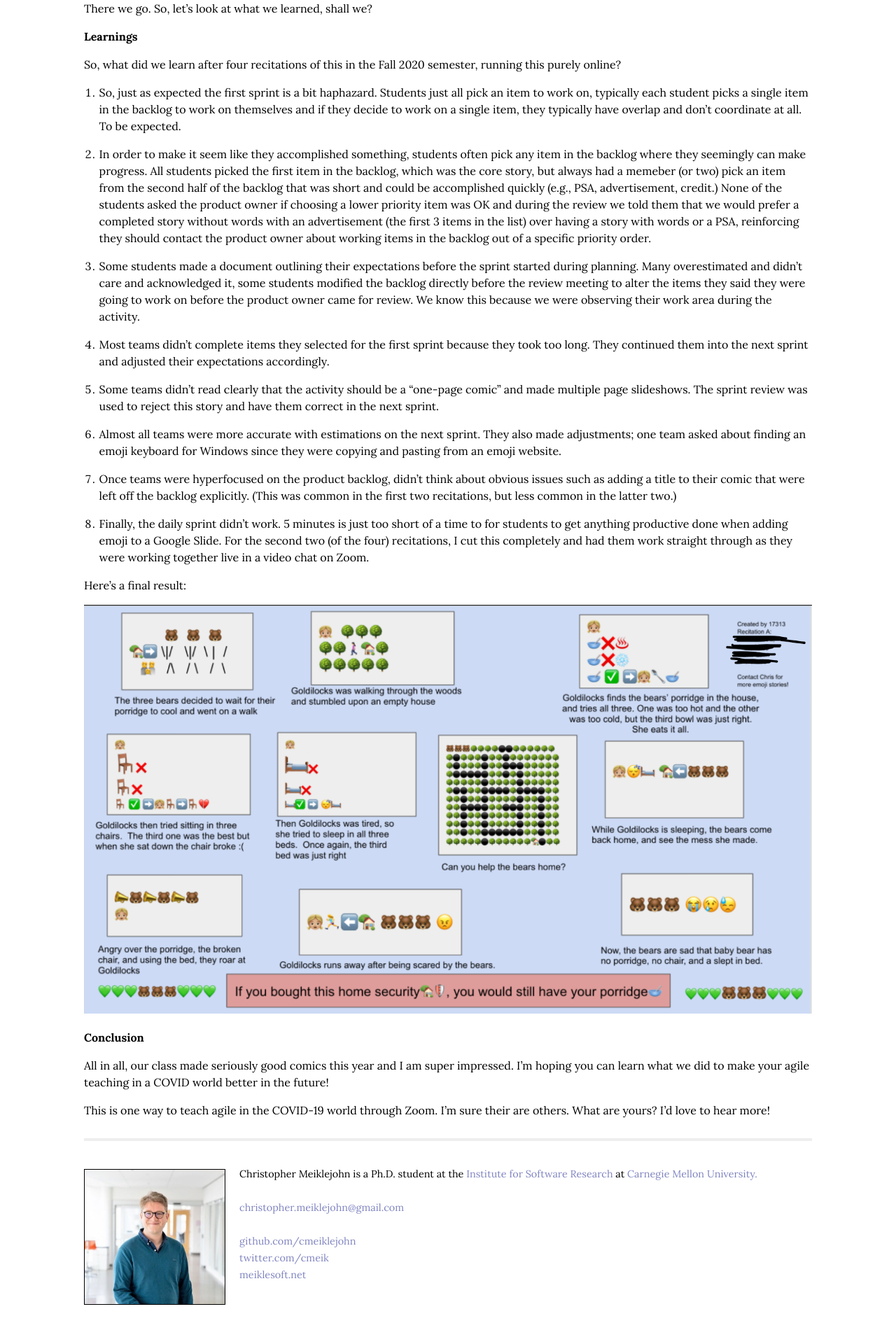
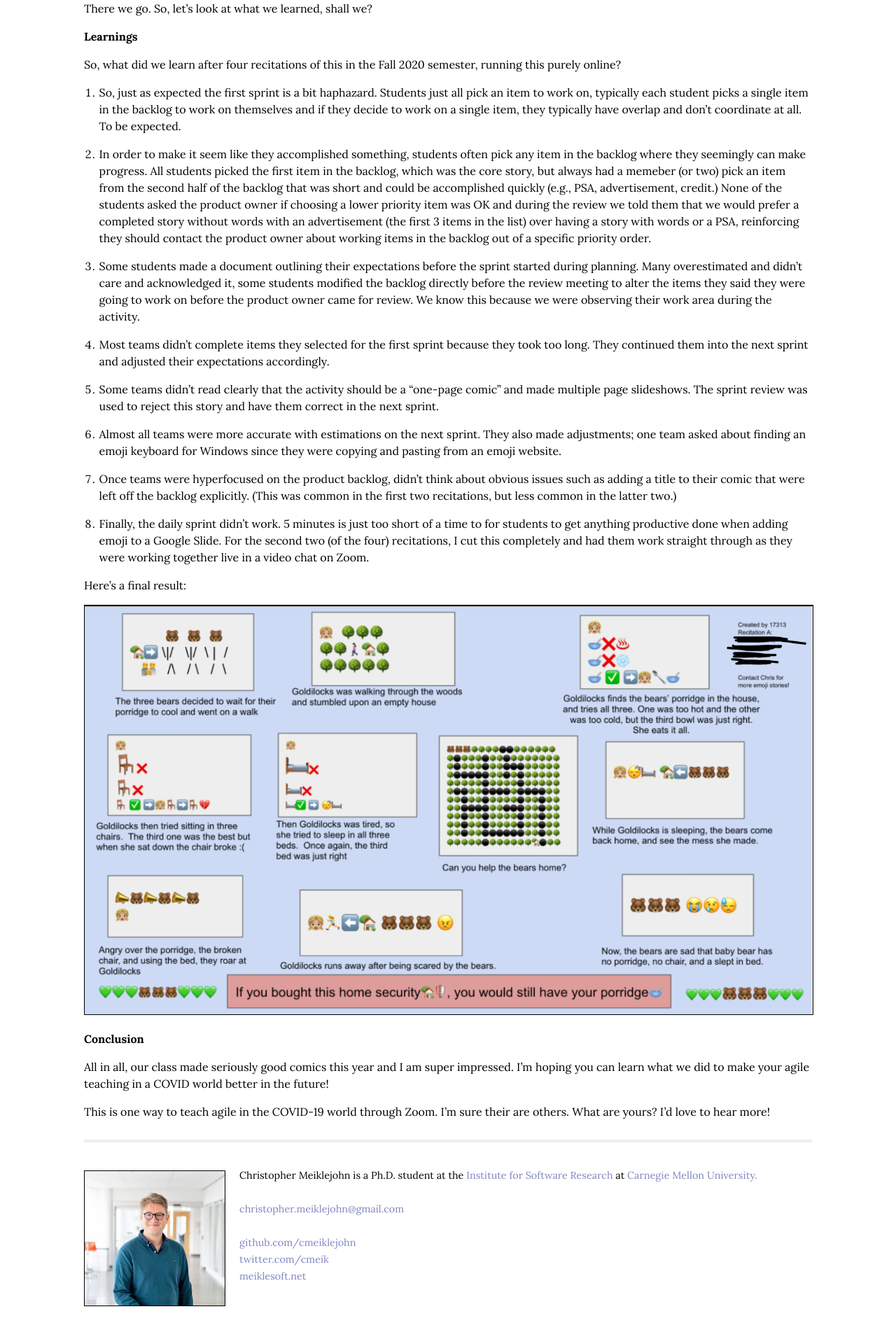
Before and after one commit to cmeiklejohn/cmeiklejohn.github.io, a Jekyll site: the page built from _posts/2020-12-08-agile.markdown, in a window 1280 px wide. Shown: the part 2598-4518 px from the top of the page at 70% size. Built offline with Jekyll 4.4.1, drawn with Linux system fonts in a browser that asks for light colours; some web fonts are replaced.

Commit message:
Add border.

```diff
--- a/_posts/2020-12-08-agile.markdown
+++ b/_posts/2020-12-08-agile.markdown
@@ -101,7 +101,7 @@ So, what did we learn after four recitations of this in the Fall 2020 semester,
 
 Here's a final result:
 
-<img src="/img/goldilocks.png" style="width: 100%">
+<img src="/img/goldilocks.png" style="width: 100%; border: 1px solid black;">
 
 ## Conclusion
 
```
